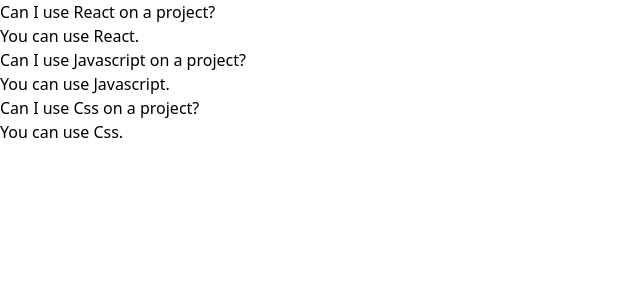
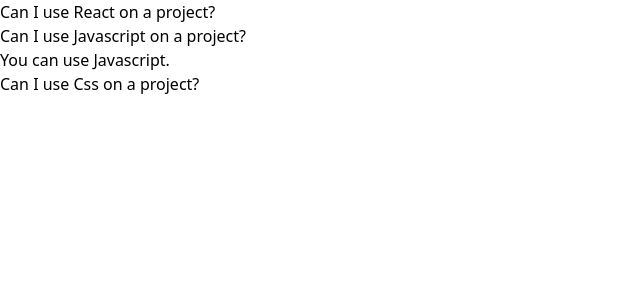
Before and after one commit to anateii/compts, a React (Create React App) app: page / in a window 1280 px wide. Shown: the top 300 px of the page, without its empty margins (0-640 px from the left). Built offline with nearby package versions, Linux system fonts and the light colour scheme.

Commit message:
Added logic for state changes

```diff
--- a/src/components/Accordion.js
+++ b/src/components/Accordion.js
@@ -1,11 +1,22 @@
-import React from "react";
+import React, { useState } from "react";
 
 function Accordion({ items }) {
-  const renderedItems = items.map((item) => {
+  const [expandedIndex, setExpandedIndex] = useState(1);
+
+  const renderedItems = items.map((item, index) => {
+    const isExpanded = index === expandedIndex;
+
+    const content = isExpanded && <div>{item.content}</div>;
+
+    //&& operator gives back the first falsey value or the last truthy value
+    //|| operator gives back the first value that is truthy
+    //React doesn't print booleans, nulls or undefined. So if isExpanded is false it won't show the div
     return (
       <div key={item.id}>
         <div>{item.label}</div>
-        <div>{item.content}</div>
+        {content}
+        {/* this is the same withut content variable
+        {isExpanded && <div>{item.content}</div>} */}
       </div>
     );
   });
```
